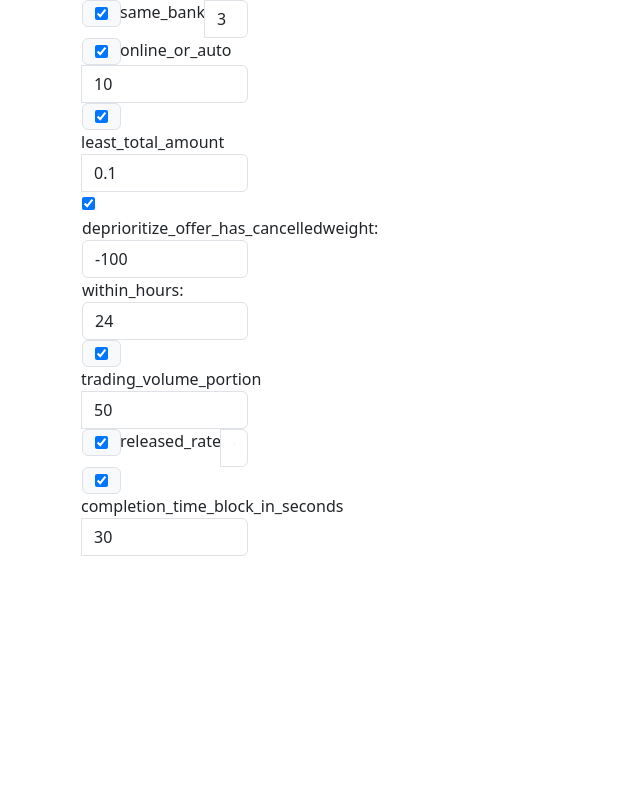
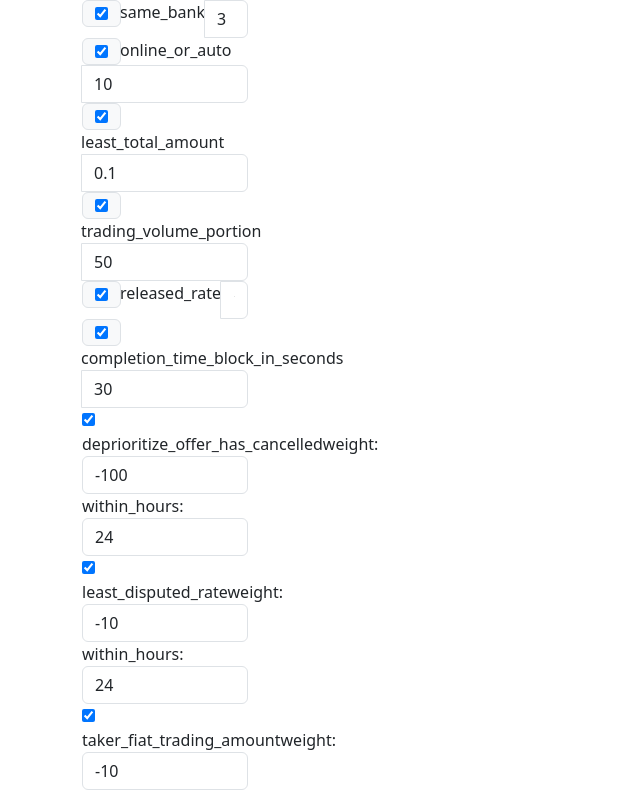
Before and after one commit to vinhlt88/find-best-offers-demo, a React (Create React App) app: page / in a window 1280 px wide. Shown: the top 794 px of the page, without its empty margins (0-640 px from the left). Built offline with nearby package versions, Linux system fonts and the light colour scheme.

Commit message:
add more

```diff
--- a/src/App.js
+++ b/src/App.js
@@ -10,9 +10,6 @@ function App() {
   const [least_total_amount_enabled, setleast_total_amount_enabled] = useState(true);
   const [least_total_amount_weight, setleast_total_amount_weight] = useState(0.1);
 
-  const [deprioritize_offer_has_cancelled_enabled, setdeprioritize_offer_has_cancelled_enabled] = useState(true);
-  const [deprioritize_offer_has_cancelled_weight, setdeprioritize_offer_has_cancelled_weight] = useState(-100);
-  const [deprioritize_offer_has_cancelled_within_hours, setdeprioritize_offer_has_cancelled_within_hours] = useState(24);
   const [trading_volume_portion_enabled, settrading_volume_portion_enabled] = useState(true);
   const [trading_volume_portion_weight, settrading_volume_portion_weight] = useState(50);
 
@@ -21,6 +18,22 @@ function App() {
 
   const [completion_time_block_in_seconds_enabled, setcompletion_time_block_in_seconds_enabled] = useState(true);
   const [completion_time_block_in_seconds_weight, setcompletion_time_block_in_seconds_weight] = useState(30);
+
+  const [deprioritize_offer_has_cancelled_enabled, setdeprioritize_offer_has_cancelled_enabled] = useState(true);
+  const [deprioritize_offer_has_cancelled_weight, setdeprioritize_offer_has_cancelled_weight] = useState(-100);
+  const [deprioritize_offer_has_cancelled_within_hours, setdeprioritize_offer_has_cancelled_within_hours] = useState(24);
+
+  const [least_disputed_rate_enabled, setleast_disputed_rate_enabled] = useState(true);
+  const [least_disputed_rate_weight, setleast_disputed_rate_weight] = useState(-10);
+  const [least_disputed_rate_within_hours, setleast_disputed_rate_within_hours] = useState(24);
+
+  const [taker_fiat_trading_amount_enabled, settaker_fiat_trading_amount_enabled] = useState(true);
+  const [taker_fiat_trading_amount_weight, settaker_fiat_trading_amount_weight] = useState(-10);
+  const [taker_fiat_trading_amount_within_hours, settaker_fiat_trading_amount_within_hours] = useState(24);
+
+  const [effective_max_amount_enabled, seteffective_max_amount_enabled] = useState(true);
+  const [effective_max_amount_weight, seteffective_max_amount_weight] = useState(0);
+  const [effective_max_amount_within_hours, seteffective_max_amount_within_hours] = useState(500000000);
 
   const renderElementWithWeightOnly = (name, enable, setEnableFunc, weight, setWeightFunc) => {
     return (
@@ -56,7 +69,9 @@ function App() {
           {renderElementWithWeightOnly("same_bank", same_bank_enabled, setsame_bank_enabled, same_bank_weight, setsame_bank_weight)}
           {renderElementWithWeightOnly("online_or_auto", online_or_auto_enabled, setonline_or_auto_enabled, online_or_auto_weight, setonline_or_auto_weight)}
           {renderElementWithWeightOnly("least_total_amount", least_total_amount_enabled, setleast_total_amount_enabled, least_total_amount_weight, setleast_total_amount_weight)}
-
+          {renderElementWithWeightOnly("trading_volume_portion", trading_volume_portion_enabled, settrading_volume_portion_enabled, trading_volume_portion_weight, settrading_volume_portion_weight)}
+          {renderElementWithWeightOnly("released_rate", released_rate_enabled, setreleased_rate_enabled, released_rate_weight, setreleased_rate_weight)}
+          {renderElementWithWeightOnly("completion_time_block_in_seconds", completion_time_block_in_seconds_enabled, setcompletion_time_block_in_seconds_enabled, completion_time_block_in_seconds_weight, setcompletion_time_block_in_seconds_weight)}
           {renderElementWithWeightAndExtra(
             "deprioritize_offer_has_cancelled",
             deprioritize_offer_has_cancelled_enabled,
@@ -66,11 +81,37 @@ function App() {
             "within_hours",
             deprioritize_offer_has_cancelled_within_hours,
             setdeprioritize_offer_has_cancelled_within_hours,
-            )}
-
-          {renderElementWithWeightOnly("trading_volume_portion", trading_volume_portion_enabled, settrading_volume_portion_enabled, trading_volume_portion_weight, settrading_volume_portion_weight)}
-          {renderElementWithWeightOnly("released_rate", released_rate_enabled, setreleased_rate_enabled, released_rate_weight, setreleased_rate_weight)}
-          {renderElementWithWeightOnly("completion_time_block_in_seconds", completion_time_block_in_seconds_enabled, setcompletion_time_block_in_seconds_enabled, completion_time_block_in_seconds_weight, setcompletion_time_block_in_seconds_weight)}
+          )}
+          {renderElementWithWeightAndExtra(
+            "least_disputed_rate",
+            least_disputed_rate_enabled,
+            setleast_disputed_rate_enabled,
+            least_disputed_rate_weight,
+            setleast_disputed_rate_weight,
+            "within_hours",
+            least_disputed_rate_within_hours,
+            setdeprioritize_offer_has_cancelled_within_hours,
+          )}
+          {renderElementWithWeightAndExtra(
+            "taker_fiat_trading_amount",
+            taker_fiat_trading_amount_enabled,
+            settaker_fiat_trading_amount_enabled,
+            taker_fiat_trading_amount_weight,
+            settaker_fiat_trading_amount_weight,
+            "within_hours",
+            taker_fiat_trading_amount_within_hours,
+            setdeprioritize_offer_has_cancelled_within_hours,
+          )}
+          {renderElementWithWeightAndExtra(
+            "effective_max_amount",
+            effective_max_amount_enabled,
+            seteffective_max_amount_enabled,
+            effective_max_amount_weight,
+            seteffective_max_amount_weight,
+            "within_hours",
+            effective_max_amount_within_hours,
+            setdeprioritize_offer_has_cancelled_within_hours,
+          )}
         </div>
         <div className="col">
 
```
